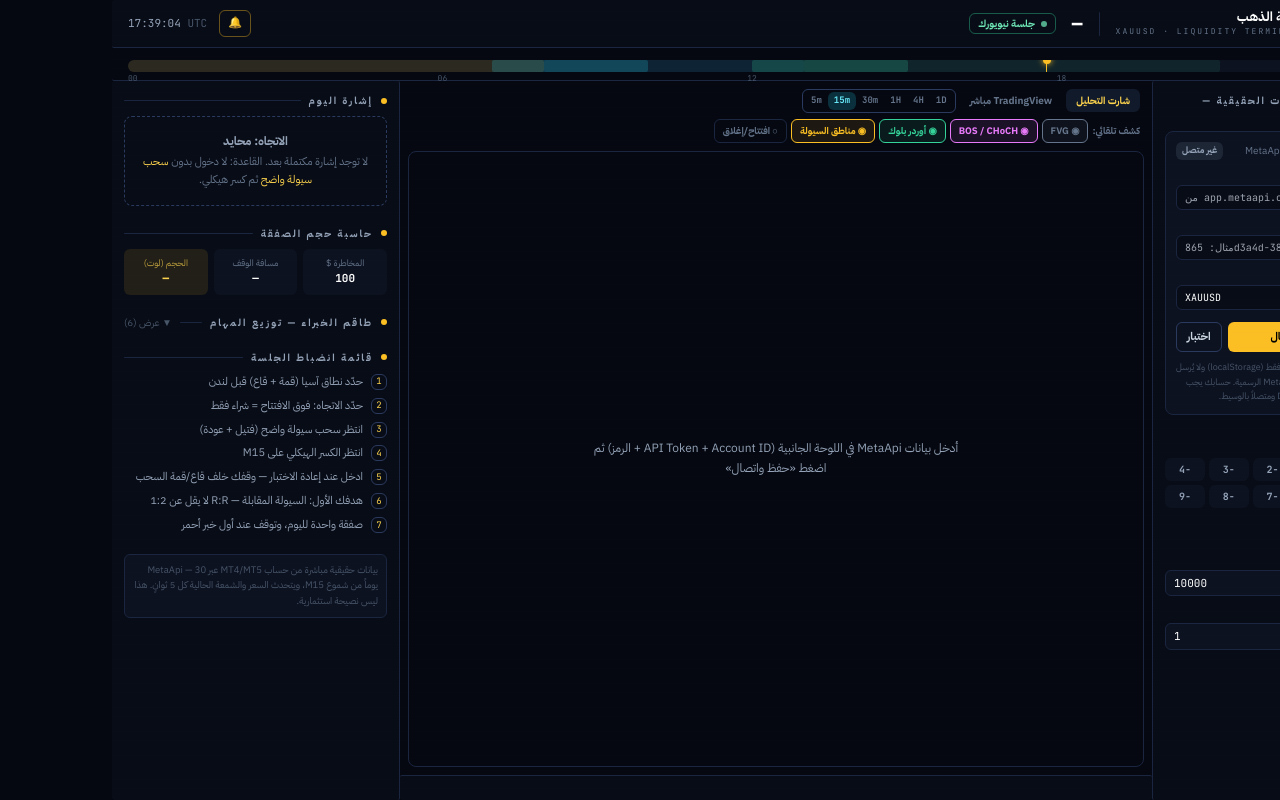
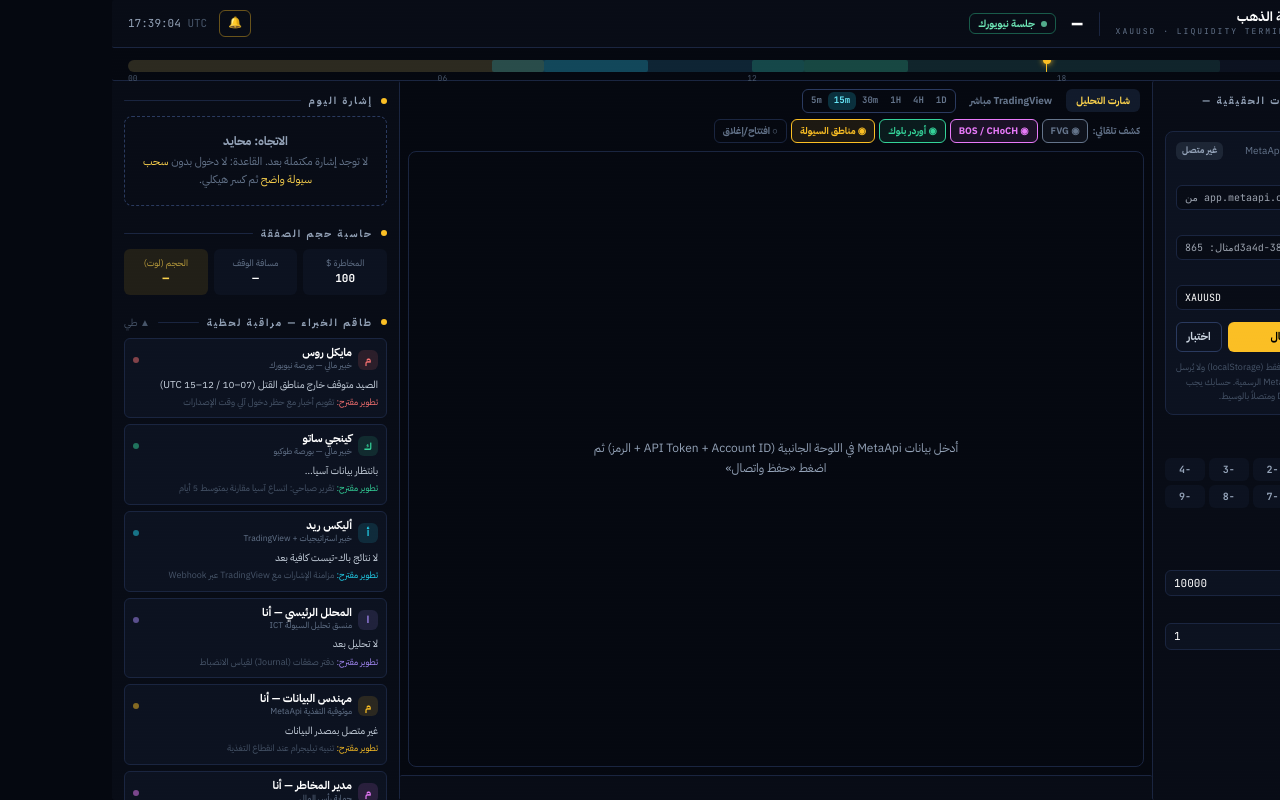
Before and after one commit to icool-lb/xauusd-liquidity-terminal, a React (Vite) app: page / in a window 1280 px wide. Built offline with nearby package versions, Linux system fonts and the light colour scheme.

Commit message:
خبراء الطاقم يراقبون لحظياً ويرسلون تنبيهات وصفقات

```diff
--- a/src/App.tsx
+++ b/src/App.tsx
@@ -134,29 +134,52 @@
     return last > avg * 1.0004 ? 'bullish' : last < avg * 0.9996 ? 'bearish' : 'neutral';
   }, [all]);
 
-  // تنبيه صوتي عند اكتمال إشارة جديدة
+  // تنبيه صوتي عند اكتمال إشارة جديدة (منسوب لخبير الاستراتيجيات)
   const [soundOn, setSoundOn] = useState(true);
   const [toast, setToast] = useState('');
+  const toastTimer = useRef<ReturnType<typeof setTimeout> | null>(null);
+  const showToast = (msg: string) => {
+    setToast(msg);
+    if (toastTimer.current) clearTimeout(toastTimer.current);
+    toastTimer.current = setTimeout(() => setToast(''), 10000);
+  };
+  const beep = (freq = 880) => {
+    if (!soundOn) return;
+    try {
+      const ac = new AudioContext();
+      const osc = ac.createOscillator();
+      const gain = ac.createGain();
+      osc.connect(gain); gain.connect(ac.destination);
+      osc.frequency.value = freq; gain.gain.value = 0.08;
+      osc.start(); osc.stop(ac.currentTime + 0.35);
+    } catch { /* الصوت غير متاح */ }
+  };
   const lastSigId = useRef<string>('');
   useEffect(() => {
     const s = analysis?.signals[0];
     if (!s || dayOffset !== 0) return;
     if (lastSigId.current && lastSigId.current !== s.id) {
-      setToast(`إشارة جديدة: ${s.side === 'long' ? 'شراء' : 'بيع'} @ ${s.entry} — وقف ${s.stop}`);
-      if (soundOn) {
-        try {
-          const ac = new AudioContext();
-          const osc = ac.createOscillator();
-          const gain = ac.createGain();
-          osc.connect(gain); gain.connect(ac.destination);
-          osc.frequency.value = 880; gain.gain.value = 0.08;
-          osc.start(); osc.stop(ac.currentTime + 0.35);
-        } catch { /* الصوت غير متاح */ }
-      }
-      setTimeout(() => setToast(''), 9000);
+      showToast(`🔔 أليكس ريد (خبير الاستراتيجيات): إشارة ${s.side === 'long' ? 'شراء' : 'بيع'} @ ${s.entry} — وقف ${s.stop} — ${s.reason || 'حسب محرك ICT'}`);
+      beep(880);
     }
     lastSigId.current = s.id;
   }, [analysis, dayOffset, soundOn]);
+
+  // تنبيه بداية/نهاية الكيلزون (منسوب لخبير نيويورك وخبير طوكيو)
+  const lastKz = useRef(false);
+  useEffect(() => {
+    const t = all.length ? all[all.length - 1].time : 0;
+    if (!t || dayOffset !== 0) return;
+    const kz = inKillZone(t);
+    if (kz && !lastKz.current) {
+      showToast(`🔔 مايكل روس (خبير نيويورك): بدأ Kill Zone — أفضل نافذة تنفيذ، راقب السيولة غير المكتسحة`);
+      beep(1320);
+    }
+    if (!kz && lastKz.current) {
+      showToast(`🔔 كينجي ساتو (خبير طوكيو): انتهت نافذة الكيلزون — تقلب السوق سيهدأ الآن`);
+    }
+    lastKz.current = kz;
+  }, [all, dayOffset, soundOn]);
 
   const lastPrice = all.length ? all[all.length - 1].close : 0;
   const prevPrice = all.length > 1 ? all[all.length - 2].close : lastPrice;
@@ -174,7 +197,7 @@
           <div className="flex h-7 w-7 items-center justify-center rounded-sm bg-amber-400/15 font-black text-amber-300">Au</div>
           <div>
             <div className="text-[13px] font-black leading-none text-white">منصة سيولة الذهب</div>
-            <div className="mt-0.5 font-mono text-[8px] uppercase tracking-[0.25em] text-slate-500" dir="ltr">XAUUSD · LIQUIDITY TERMINAL · V14</div>
+            <div className="mt-0.5 font-mono text-[8px] uppercase tracking-[0.25em] text-slate-500" dir="ltr">XAUUSD · LIQUIDITY TERMINAL · V15</div>
           </div>
         </div>
         <div className="h-6 w-px bg-[#1a2540]" />
@@ -430,7 +453,7 @@
           {stats && <StatsPanel st={stats} />}
           {stats && <EquityCurve st={stats} />}
           {stats && <LevelStats st={stats} />}
-          <CrewPanel />
+          <CrewPanel a={analysis} st={stats} lastCandleTime={all.length ? all[all.length - 1].time : 0} />
           <SessionPlan />
           <p className="rounded-sm border border-[#1a2540] bg-[#0c1220] p-2 text-[9.5px] leading-relaxed text-slate-600">
             بيانات حقيقية مباشرة من حساب MT4/MT5 عبر MetaApi — 30 يوماً من شموع M15، ويتحدث السعر والشمعة الحالية كل 5 ثوانٍ. هذا ليس نصيحة استثمارية.
--- a/src/components/Panels.tsx
+++ b/src/components/Panels.tsx
@@ -410,91 +410,108 @@
   );
 }
 
-// ---------- طاقم الخبراء — توزيع المهام والتطوير ----------
-interface Expert {
+// ---------- طاقم الخبراء — مراقبة لحظية وتنبيهات ----------
+import { sessionOf, inKillZone, type BacktestFull } from '../lib/engine';
+
+interface ExpertDef {
   name: string;
   role: string;
   color: string;
-  task: string;
   proposal: string;
 }
 
-const EXPERTS: Expert[] = [
-  {
-    name: 'مايكل روس',
-    role: 'خبير مالي — بورصة نيويورك (NYSE/COMEX)',
-    color: '#f87171',
-    task: 'متابعة جلسة نيويورك: سيولة COMEX المفتوحة، تدفق صناديق الذهب، وأخبار الفائدة والتضخم لحظة صدورها.',
-    proposal: 'تكامل تقويم الأخبار الاقتصادية (CPI / FOMC / NFP) مع حظر الدخول الآلي وقت الإصدار وتلوينه على الخط الزمني.',
-  },
-  {
-    name: 'كينجي ساتو',
-    role: 'خبير مالي — بورصة طوكيو (TSE)',
-    color: '#34d399',
-    task: 'قياس نطاق آسيا يومياً قبل افتتاح لندن، ومقارنته بنطاق الأمس لتوقّع اتساع أو تضيّق التقلبات.',
-    proposal: 'تقرير صباحي آلي: نسبة اتساع آسيا إلى متوسط 5 أيام كمؤشر جاهزية، مع تنبيه إذا ضاق النطاق بشكل غير مألوف.',
-  },
-  {
-    name: 'أليكس ريد',
-    role: 'خبير استراتيجيات التداول والبرمجة — TradingView',
-    color: '#22d3ee',
-    task: 'صيانة استراتيجية Pine Script (سحب سيولة ← CHoCH ← دخول) وتحسين شروطها من نتائج الباك-تيست الأسبوعية.',
-    proposal: 'مزامنة إشارات المنصة مع TradingView عبر Webhook، وتنبيه فوري يصل قبل إغلاق شمعة التفعيل.',
-  },
-  {
-    name: 'المحلل الرئيسي — أنا',
-    role: 'منسق تحليل السيولة (ICT/SMC)',
-    color: '#a78bfa',
-    task: 'مراجعة سحوبات اليوم وتصنيف قوة كل مستوى (قوي/متوسط/ضعيف) وتوثيق الأوردر بلوك المُختبرة.',
-    proposal: 'دفتر صفقات يدوي (Journal) يقارن النتيجة الفعلية بالخطة، لكشف الانحرافات المتكررة عن القواعد.',
-  },
-  {
-    name: 'مهندس البيانات — أنا',
-    role: 'موثوقية التغذية — MetaApi',
-    color: '#fbbf24',
-    task: 'مراقبة عمق التاريخ وجودة التغذية كل 15 ثانية، والتحقق الدائم من تطابق الرمز مع السعر اللحظي للوسيط.',
-    proposal: 'تنبيه تيليجرام فوري عند انقطاع التغذية أو فرق السعر عن السوق أكثر من 1.5%.',
-  },
-  {
-    name: 'مدير المخاطر — أنا',
-    role: 'حماية رأس المال',
-    color: '#e879f9',
-    task: 'تطبيق قاعدة المخاطرة لكل صفقة، حساب اللوت تلقائياً، وباك-تيست أسبوعي على آخر 25 يوماً.',
-    proposal: 'إحصاءات أداء حسب الجلسة واليوم (لندن مقابل نيويورك) لاختيار أفضل نافذة دخول وتقليل أيام الخسارة.',
-  },
+const EXPERT_META: ExpertDef[] = [
+  { name: 'مايكل روس', role: 'خبير مالي — بورصة نيويورك', color: '#f87171', proposal: 'تقويم أخبار مع حظر دخول آلي وقت الإصدارات' },
+  { name: 'كينجي ساتو', role: 'خبير مالي — بورصة طوكيو', color: '#34d399', proposal: 'تقرير صباحي: اتساع آسيا مقارنة بمتوسط 5 أيام' },
+  { name: 'أليكس ريد', role: 'خبير استراتيجيات + TradingView', color: '#22d3ee', proposal: 'مزامنة الإشارات مع TradingView عبر Webhook' },
+  { name: 'المحلل الرئيسي — أنا', role: 'منسق تحليل السيولة ICT', color: '#a78bfa', proposal: 'دفتر صفقات (Journal) لقياس الانضباط' },
+  { name: 'مهندس البيانات — أنا', role: 'موثوقية التغذية MetaApi', color: '#fbbf24', proposal: 'تنبيه تيليجرام عند انقطاع التغذية' },
+  { name: 'مدير المخاطر — أنا', role: 'حماية رأس المال', color: '#e879f9', proposal: 'إحصاءات أداء حسب الجلسة' },
 ];
 
-export function CrewPanel() {
-  const [open, setOpen] = useState(false);
+export function CrewPanel({ a, st, lastCandleTime }: { a: DayAnalysis | null; st: BacktestFull | null; lastCandleTime: number }) {
+  const [open, setOpen] = useState(true);
+  const now = Math.floor(Date.now() / 1000);
+  const kz = inKillZone(now);
+  const sess = sessionOf(now);
+  const price = a?.lastPrice ?? 0;
+
+  // رصد لحظي لكل خبير من بيانات المنصة الفعلية
+  const unswept = a?.levels.filter((l) => !l.swept && l.kind !== 'OPEN' && Number.isFinite(l.price)) ?? [];
+  const above = [...unswept].filter((l) => l.price > price).sort((x, y) => x.price - y.price)[0];
+  const below = [...unswept].filter((l) => l.price < price).sort((x, y) => y.price - x.price)[0];
+  const asiaW = a ? a.asiaHigh - a.asiaLow : 0;
+  const minsAgo = lastCandleTime ? Math.max(0, Math.round((now - lastCandleTime) / 60)) : null;
+
+  const lines: string[] = [
+    kz
+      ? `⚡ منطقة قتل ${sess === 'london' ? 'لندن' : 'نيويورك'} نشطة — ${above ? `راقب سحب ${above.label} ${fmt(above.price)}` : 'لا سيولة علوية'} / ${below ? `${below.label} ${fmt(below.price)}` : 'لا سيولة سفلية'}`
+      : 'الصيد متوقف خارج مناطق القتل (07–10 / 12–15 UTC)',
+    !a ? 'بانتظار بيانات آسيا…'
+      : asiaW < 8 ? `نطاق آسيا ضيق (${asiaW.toFixed(1)}$) — توقّع اختراق حاد مع لندن`
+      : asiaW > 16 ? `نطاق آسيا واسع (${asiaW.toFixed(1)}$) — السيولة بعيدة، انتظر السحب أولاً`
+      : `نطاق آسيا طبيعي (${asiaW.toFixed(1)}$)`,
+    st ? `الباك-تيست: ${st.winRate}% نجاح على ${st.total} إشارة — التوقع ${st.expectancyR >= 0 ? '+' : ''}${st.expectancyR}R ${st.expectancyR > 0 ? '— الاستراتيجية جاهزة' : '— حذر'}` : 'لا نتائج باك-تيست كافية بعد',
+    a ? `${a.sweeps.length} سحب سيولة اليوم — ${unswept.length} مستويات لم تُسحب بعد` : 'لا تحليل بعد',
+    minsAgo === null ? 'غير متصل بمصدر البيانات'
+      : minsAgo <= 1 ? `البيانات حية — آخر شمعة قبل ${minsAgo} دقيقة`
+      : `⚠️ آخر شمعة قبل ${minsAgo} دقيقة — تحقق من الاتصال`,
+    st ? `أقصى تراجع ${st.maxDrawdownR}R — ثبّت المخاطرة 1% ولا ترفعها بعد الخسارة` : 'ثبّت المخاطرة 1% لكل صفقة',
+  ];
+
+  // آخر أحداث الطاقم (منسوبة)
+  const feed: { t: number; who: string; color: string; msg: string }[] = [];
+  if (a) {
+    for (const sw of a.sweeps.slice(-4)) {
+      feed.push({ t: sw.time, who: 'المحلل الرئيسي', color: '#a78bfa', msg: `سحب ${sw.levelLabel} — اختراق ${sw.penetration}$ ثم عودة` });
+    }
+    const s = a.signals[0];
+    if (s) feed.push({ t: s.time, who: 'خبير الاستراتيجيات', color: '#22d3ee', msg: `تفعيل ${s.side === 'long' ? 'شراء' : 'بيع'} @ ${fmt(s.entry)} — R:R 1:${s.rr}` });
+    feed.sort((x, y) => y.t - x.t);
+  }
+
   return (
     <div>
       <button onClick={() => setOpen((v) => !v)} className="mb-2 flex w-full items-center gap-2 text-right">
-        <span className="h-1.5 w-1.5 rounded-full bg-amber-400" />
-        <h3 className="text-[10px] font-bold uppercase tracking-[0.2em] text-slate-400">طاقم الخبراء — توزيع المهام</h3>
+        <span className={`h-1.5 w-1.5 rounded-full ${kz ? 'animate-pulse bg-red-400' : 'bg-amber-400'}`} />
+        <h3 className="text-[10px] font-bold uppercase tracking-[0.2em] text-slate-400">طاقم الخبراء — مراقبة لحظية</h3>
         <div className="h-px flex-1 bg-[#1a2540]" />
         <span className="text-[10px] text-slate-600">{open ? '▲ طي' : '▼ عرض (6)'}</span>
       </button>
       {open && (
-        <div className="space-y-2">
-          {EXPERTS.map((e, i) => (
+        <div className="space-y-1.5">
+          {EXPERT_META.map((e, i) => (
             <div key={i} className="rounded-sm border border-[#1a2540] bg-[#0c1220] p-2">
               <div className="mb-1 flex items-center gap-1.5">
                 <span className="flex h-5 w-5 items-center justify-center rounded-sm text-[10px] font-black" style={{ background: e.color + '22', color: e.color }}>
                   {e.name[0]}
                 </span>
-                <div>
+                <div className="flex-1">
                   <div className="text-[11px] font-bold leading-none text-white">{e.name}</div>
                   <div className="mt-0.5 text-[8.5px] text-slate-500">{e.role}</div>
                 </div>
+                <span className="h-1.5 w-1.5 rounded-full" style={{ background: e.color, opacity: kz && i === 0 ? 1 : 0.5 }} />
               </div>
-              <p className="mb-1 text-[10px] leading-relaxed text-slate-400">
-                <span className="font-bold text-slate-300">مهمة اليوم: </span>{e.task}
-              </p>
-              <p className="text-[10px] leading-relaxed text-slate-500">
-                <span className="font-bold" style={{ color: e.color }}>اقتراح التطوير: </span>{e.proposal}
+              <p className="text-[10px] leading-relaxed text-slate-300">{lines[i]}</p>
+              <p className="mt-0.5 text-[9px] leading-relaxed text-slate-600">
+                <span style={{ color: e.color }}>تطوير مقترح: </span>{e.proposal}
               </p>
             </div>
           ))}
+          {feed.length > 0 && (
+            <div className="rounded-sm border border-[#1a2540] bg-[#080c16] p-2">
+              <div className="mb-1 text-[9px] font-bold uppercase tracking-[0.15em] text-slate-500">آخر أحداث الطاقم</div>
+              {feed.slice(0, 4).map((f, i) => (
+                <div key={i} className="flex items-start gap-1.5 py-0.5 text-[10px] text-slate-400">
+                  <span className="mt-0.5 font-mono text-[8.5px] text-slate-600" dir="ltr">
+                    {new Date(f.t * 1000).toISOString().slice(11, 16)}
+                  </span>
+                  <span className="shrink-0 font-bold" style={{ color: f.color }}>{f.who}:</span>
+                  <span>{f.msg}</span>
+                </div>
+              ))}
+            </div>
+          )}
         </div>
       )}
     </div>
```
